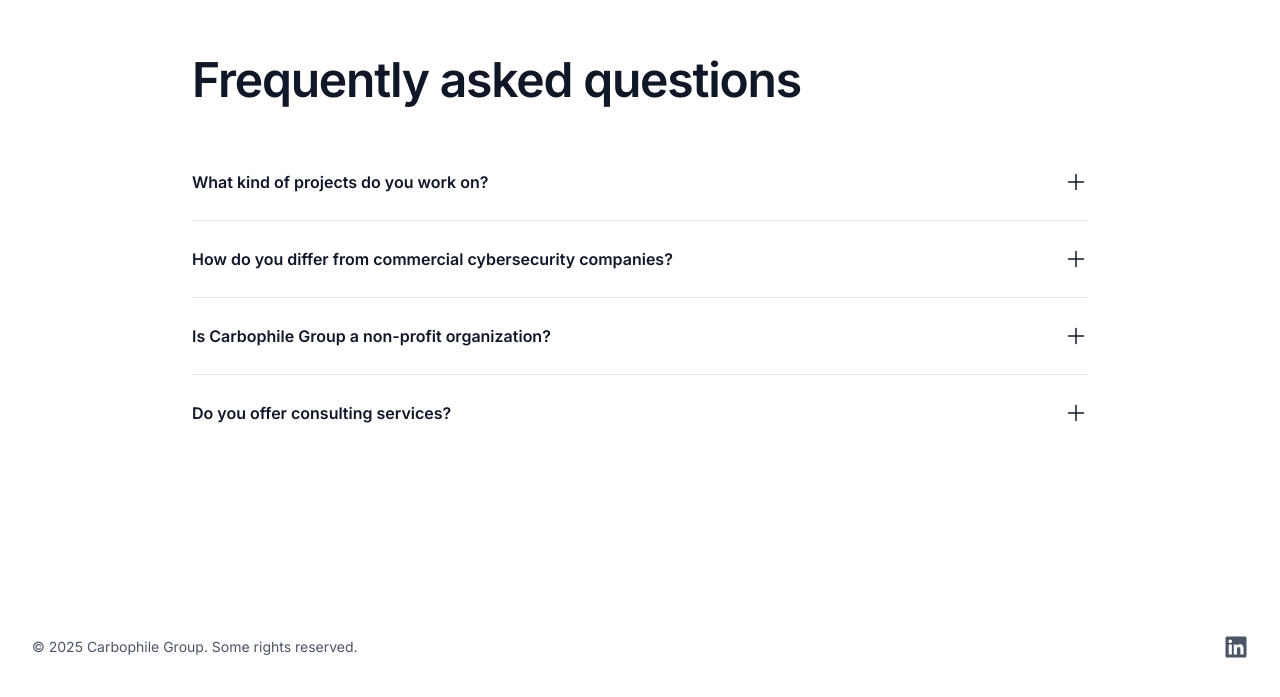
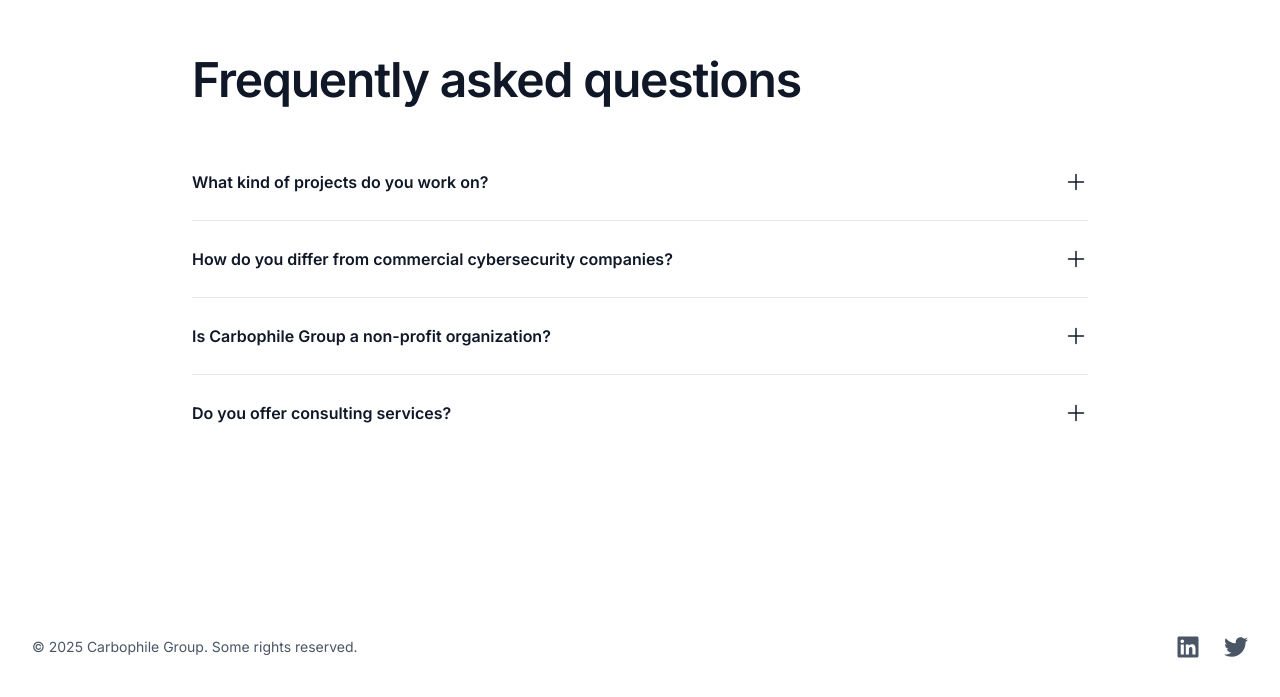
Before and after one commit to Carbophile/cg-hermes, a Next.js app: page /en in a window 1280 px wide. Shown: the part 1592-2289 px from the top of the page. Built offline with nearby package versions, Linux system fonts and the light colour scheme.

Commit message:
feat(footer): add twitter social (#45)

```diff
--- a/app/[lang]/_layout/Footer.tsx
+++ b/app/[lang]/_layout/Footer.tsx
@@ -38,7 +38,7 @@
 
 import type { Dictionary } from "@l10n/Dict";
 import Link from "next/link";
-import { FaLinkedin } from "react-icons/fa";
+import { FaLinkedin, FaTwitter } from "react-icons/fa";
 
 interface FooterProps {
 	dict: Dictionary;
@@ -53,6 +53,11 @@ const Footer = ({ dict }: FooterProps) => {
 			href: "https://www.linkedin.com/company/103351222",
 			icon: FaLinkedin,
 			name: dict.contact.linkedin,
+		},
+		{
+			href: "https://x.com/CarbophileGroup",
+			icon: FaTwitter,
+			name: dict.contact.twitter,
 		},
 	];
 
--- a/l10n/dict.schema.json
+++ b/l10n/dict.schema.json
@@ -253,9 +253,21 @@
 				"prose": {
 					"description": "The prose of the contact section.",
 					"type": "string"
+				},
+				"twitter": {
+					"description": "The word \"Twitter\".",
+					"type": "string"
 				}
 			},
-			"required": ["address", "email", "heading", "linkedin", "phone", "prose"],
+			"required": [
+				"address",
+				"email",
+				"heading",
+				"linkedin",
+				"phone",
+				"prose",
+				"twitter"
+			],
 			"type": "object"
 		},
 		"landing": {
--- a/l10n/dicts/CG-dict.en.json
+++ b/l10n/dicts/CG-dict.en.json
@@ -56,7 +56,8 @@
 		"heading": "Contact us",
 		"linkedin": "LinkedIn",
 		"phone": "Phone",
-		"prose": "Have a question, a project idea, or just want to say hello? We'd love to hear from you."
+		"prose": "Have a question, a project idea, or just want to say hello? We'd love to hear from you.",
+		"twitter": "Twitter"
 	},
 	"landing": {
 		"faq": {
--- a/l10n/dicts/CG-dict.hr.json
+++ b/l10n/dicts/CG-dict.hr.json
@@ -56,7 +56,8 @@
 		"heading": "Kontaktirajte nas",
 		"linkedin": "LinkedIn",
 		"phone": "Mobitel",
-		"prose": "Imate pitanje, ideju za projekt, ili nam se samo želite javiti? Voljeli bismo vas čuti."
+		"prose": "Imate pitanje, ideju za projekt, ili nam se samo želite javiti? Voljeli bismo vas čuti.",
+		"twitter": "Twitter"
 	},
 	"landing": {
 		"faq": {
```
